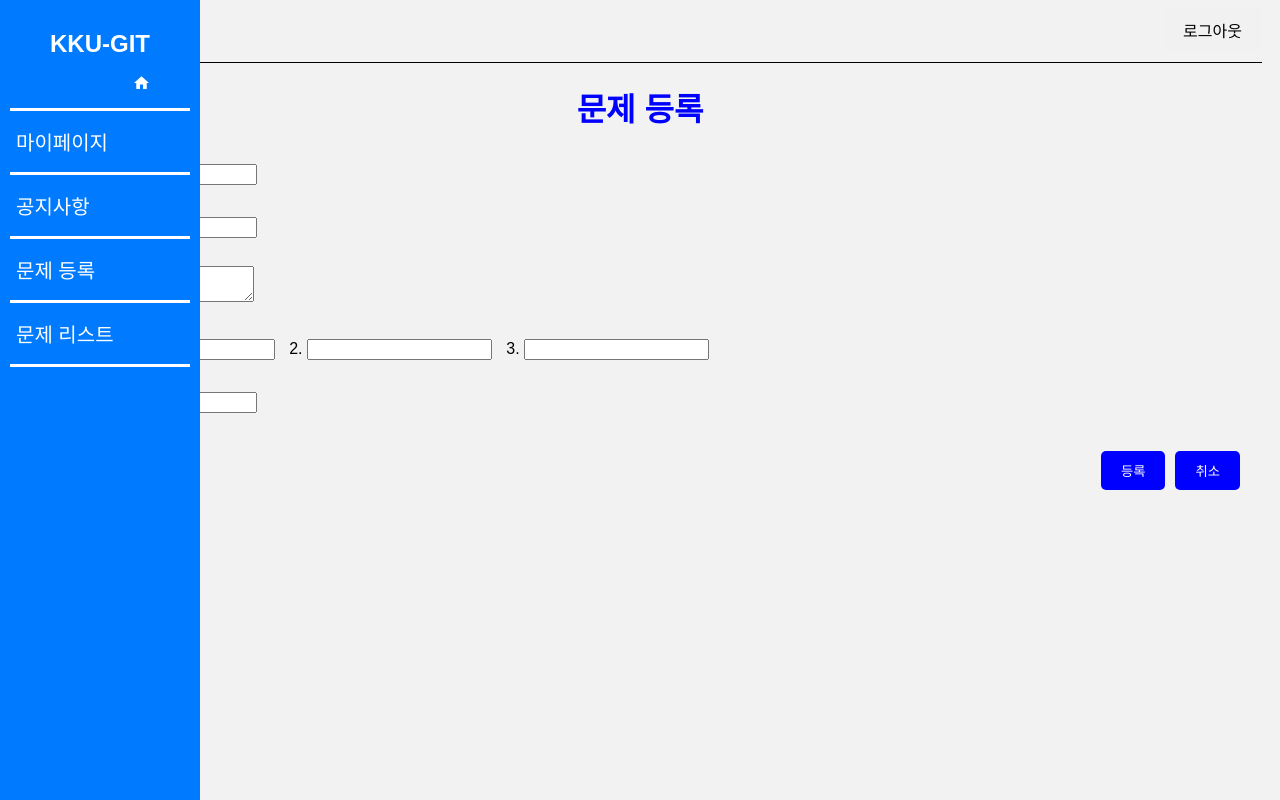
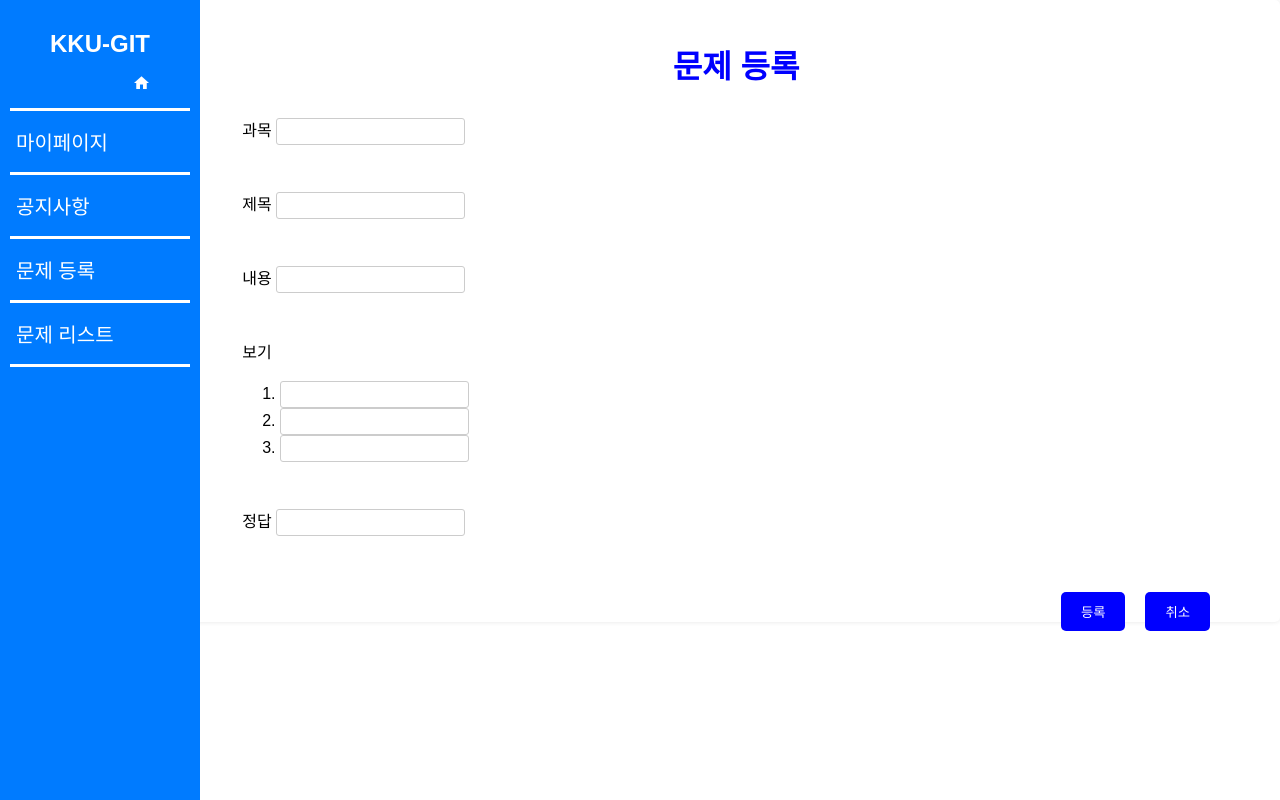
Before and after one commit to JeongHunsss/KKU-GIT, a PHP site: page /problem/problem_add.php in a window 1280 px wide. Run offline with PHP 8.4, Linux system fonts and the light colour scheme.

Commit message:
문제풀기 페이지 수정(디자인 추가x)

```diff
--- a/problem/css/problem_add.css
+++ b/problem/css/problem_add.css
@@ -1,3 +1,23 @@
+body {
+    margin: 0;
+    padding: 0;
+    background-color: #f2f2f2;
+    font-family: Arial, sans-serif;
+}
+
+.container {
+    display: flex;
+}
+
+.sidebar {
+    flex: 0 0 200px;
+}
+
+.content {
+    flex-grow: 1;
+    margin-left: 20px;
+}
+
 form {
     margin: 30px;
 }
@@ -11,7 +31,7 @@ input[type="submit"],
 input[type="button"] {
     display: inline-block;
     margin-top: 20px;
-    margin-right: 2px;
+    margin-right: 20px;
     padding: 10px 20px;
     background-color: blue;
     color: white;
@@ -21,22 +41,32 @@ input[type="button"] {
     float: right;
 }
 
-input[type="submit"] {
-    margin-right: 10px;
+input[type="text"] {
+    display: inline-block;
+    margin-right: 20px;
+    padding: 5px;
+    border: 1px solid #ccc;
+    border-radius: 3px;
 }
 
-input[type="text"] {
-    display: inline-block;
-    margin-right: 10px;
+textarea {
+    display: block;
+    margin-right: 20px;
+    padding: 5px;
+    border: 1px solid #ccc;
+    border-radius: 3px;
+    resize: vertical;
 }
 
-/* 추가된 부분 */
 h1 {
     text-align: center;
     color: blue;
 }
 
-body {
-    background-color: #f2f2f2;
-    font-family: Arial, sans-serif;
+.content-body {
+    margin-left: 40pt;
+    background-color: white;
+    padding: 20px;
+    border-radius: 5px;
+    box-shadow: 0 0 5px rgba(0, 0, 0, 0.1);
 }
--- a/problem/problem_add.php
+++ b/problem/problem_add.php
@@ -6,33 +6,113 @@
     <link rel="stylesheet" type="text/css" href="../bars/css/side_bar.css">
     <link rel="stylesheet" type="text/css" href="../bars/css/top_bar.css">
     <link rel="stylesheet" type="text/css" href="./css/problem_add.css">
+    <style>
+        body {
+            margin: 0;
+            padding: 0;
+            background-color: white;
+            font-family: Arial, sans-serif;
+        }
+
+        .container {
+            display: flex;
+        }
+
+        .sidebar {
+            flex: 0 0 200px;
+        }
+
+        .content {
+            flex-grow: 1;
+            margin-left: 20px;
+        }
+
+        form {
+            margin: 30px;
+        }
+
+        label {
+            display: block;
+            margin-top: 10px;
+        }
+
+        input[type="submit"],
+        input[type="button"] {
+            display: inline-block;
+            margin-top: 20px;
+            margin-right: 20px;
+            padding: 10px 20px;
+            background-color: blue;
+            color: white;
+            border: none;
+            border-radius: 5px;
+            cursor: pointer;
+            float: right;
+        }
+
+        input[type="text"] {
+            display: inline-block;
+            margin-right: 20px;
+            padding: 5px;
+            border: 1px solid #ccc;
+            border-radius: 3px;
+        }
+
+        textarea {
+            display: block;
+            margin-right: 20px;
+            padding: 5px;
+            border: 1px solid #ccc;
+            border-radius: 3px;
+            resize: vertical;
+        }
+
+        h1 {
+            text-align: center;
+            color: blue;
+        }
+
+        .content-body {
+            margin-left: 40pt;
+            background-color: white;
+            padding: 20px;
+            border-radius: 5px;
+        }
+    </style>
 </head>
 <body>
+    <div class="container">
         <div class="sidebar">
             <?php include '../bars/side_bar.php'; ?>
         </div>
 
+        <div class="top-bar">
             <?php include '../bars/top_bar.php'; ?>
+        </div>
 
+        <div class="content">
+            <div class="content-body">
                 <h1>문제 등록</h1>
                 <form method="post" action="submit.php">
 
-		<label for="subject">과목 <input type="text" name="subject" id="subject" required><br></label><br>
+                    <label for="subject">과목 <input type="text" name="subject" id="subject" required></label><br><br>
 
-		<label for="title">제목 <input type="text" name="title" id="title" required><br></label><br>
+                    <label for="title">제목 <input type="text" name="title" id="title" required></label><br><br>
 
-		<label for="content">내용 <textarea name="content" id="content" required></textarea><br><br></label>
+                    <label for="content">내용 <input type="text" name="content" id="content" required></label><br><br>
 
-		<label for="options">보기
-		1. <input type="text" name="option1" id="option1" required>
-		2. <input type="text" name="option2" id="option2" required>
-		3. <input type="text" name="option3" id="option3" required><br></label><br>
+                    <label for="options">보기<br><br>
+                    <span style="margin-left: 20px;">1. <input type="text" name="option1" id="option1" required></span><br>
+                    <span style="margin-left: 20px;">2. <input type="text" name="option2" id="option2" required></span><br>
+                    <span style="margin-left: 20px;">3. <input type="text" name="option3" id="option3" required></span></label><br><br>
 
-		<label for="answer">정답
-		<input type="text" name="answer" id="answer" required></label><br>
+                    <label for="answer">정답 <input type="text" name="answer" id="answer" required></label><br><br>
 
                     <input type="button" value="취소" onclick="history.back();">
                     <input type="submit" value="등록">
                 </form>
+            </div>
+        </div>
+    </div>
 </body>
 </html>
```
Lines whose indentation alone changed are shown as unchanged.
